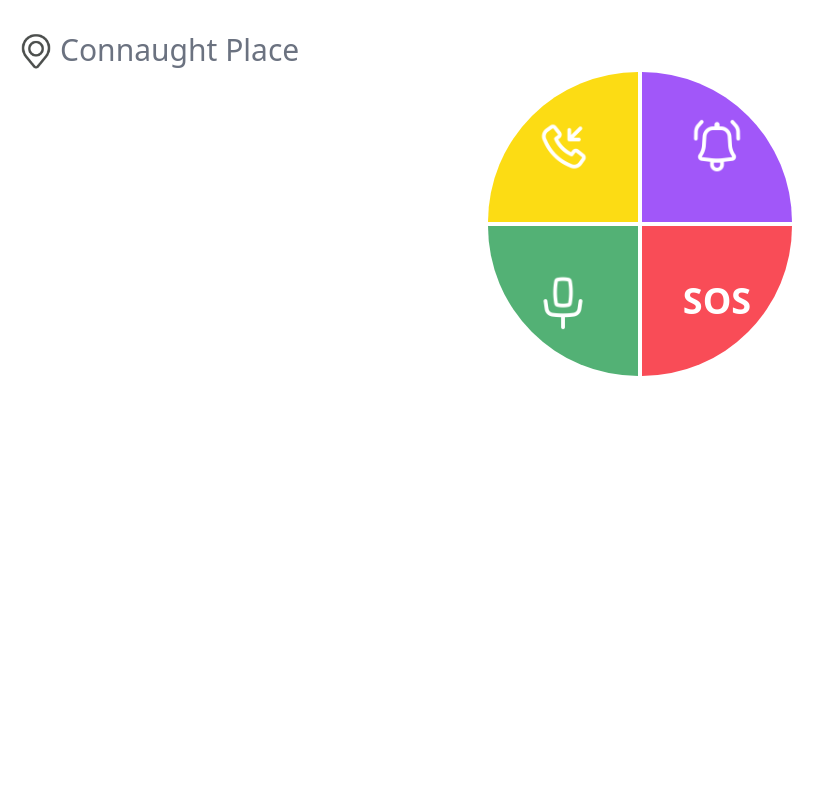
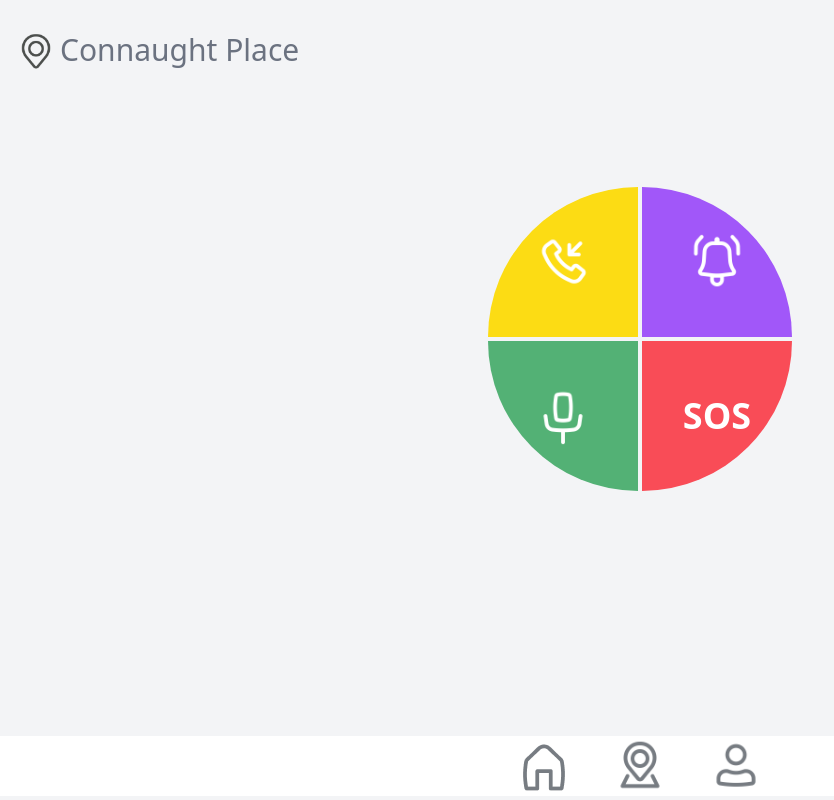
Before and after one commit to bhavya-giri/supasafety, a Next.js app: page / in a window 1280 px wide. Shown: the whole page, without its empty margins (0-834 px from the left). Built offline with nearby package versions, Linux system fonts and the light colour scheme.

Commit message:
navbar dome

```diff
--- a/components/HomePage.js
+++ b/components/HomePage.js
@@ -4,11 +4,12 @@ import location from '../public/Location.png'
 import alarm from '../public/Notification-on.png'
 import phone from '../public/Phone-in.png'
 import audio from '../public/Microphone.png'
+import Navbar from './Navbar'
 const HomePage = () => {
     const [currentLocation, setCurrentLocaton] =  useState('Connaught Place')
   return (
-    <div className='max-h-screen'>
-        <div className='flex w-3/4 mt-8 ml-4 gap-1'>
+    <div className='h-screen bg-gray-100'>
+        <div className='flex w-3/4 pt-8 ml-4 gap-1'>
             <Image src={location} alt="" width={40} height={40}/>
             <p className='text-3xl text-gray-500 '>{currentLocation}</p>
         </div>
@@ -31,6 +32,7 @@ const HomePage = () => {
            </div>
 
         </div>
+        <Navbar/>
     </div>
   )
 }
--- a/components/Navbar.js
+++ b/components/Navbar.js
@@ -1,11 +1,21 @@
+import Link from 'next/link'
+import Image from 'next/image'
 import React from 'react'
 import home from '../public/Home.png'
 import map from '../public/Map-location.png'
 import user from '../public/user.png'
 const Navbar = () => {
   return (
-    <nav>
-
+    <nav className='flex w-screen justify-center gap-9 fixed bottom-1 bg-white'>
+<Link href='/'>
+    <Image src={home} height={60} width ={60} alt=''/>
+</Link>
+<Link href='/map'>
+<Image src={map} height={60} width ={60} alt=''/>
+</Link>
+<Link href='/user'>
+<Image src={user} height={60} width ={60} alt=''/>
+</Link>
     </nav>
   )
 }
```
